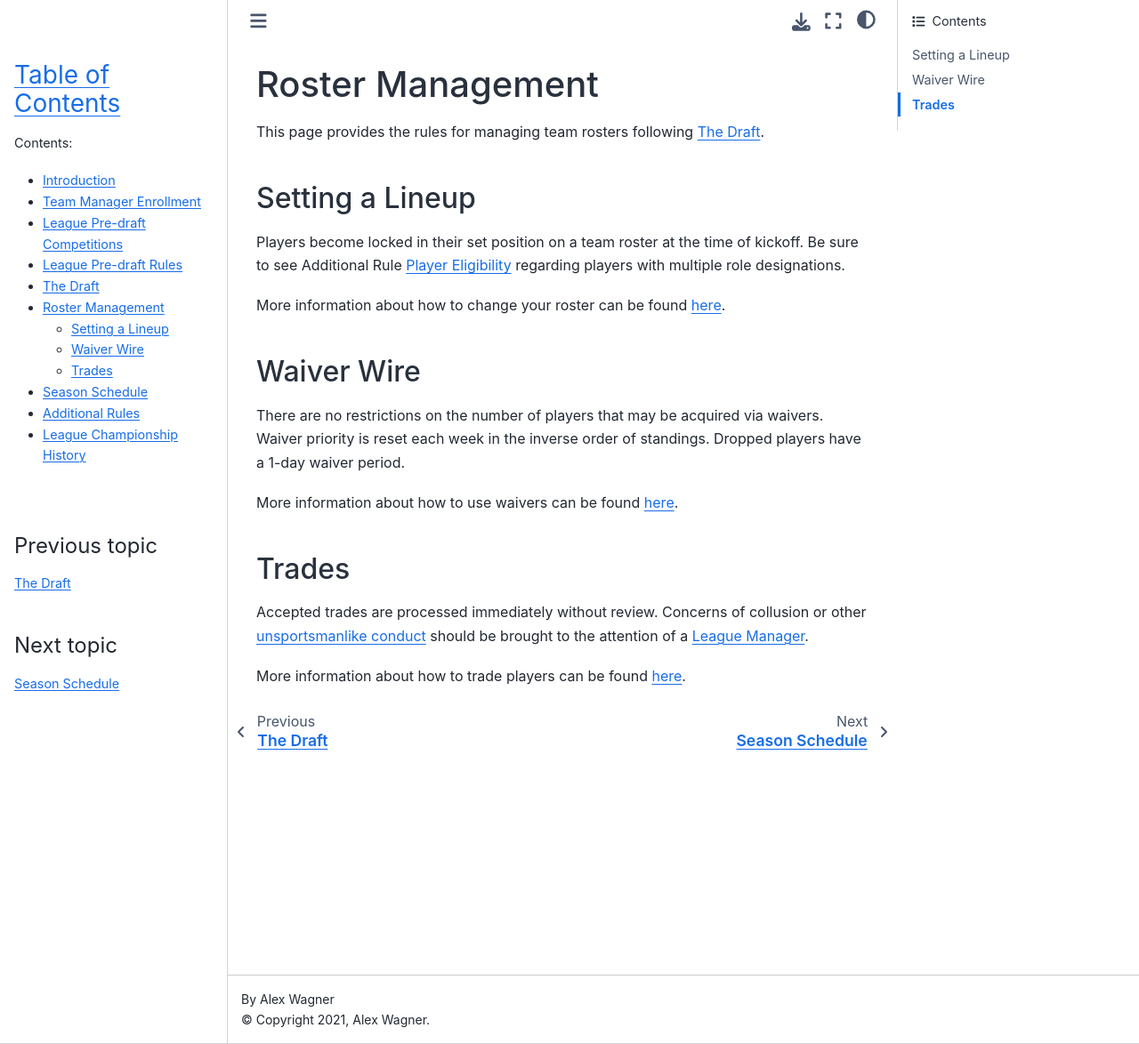
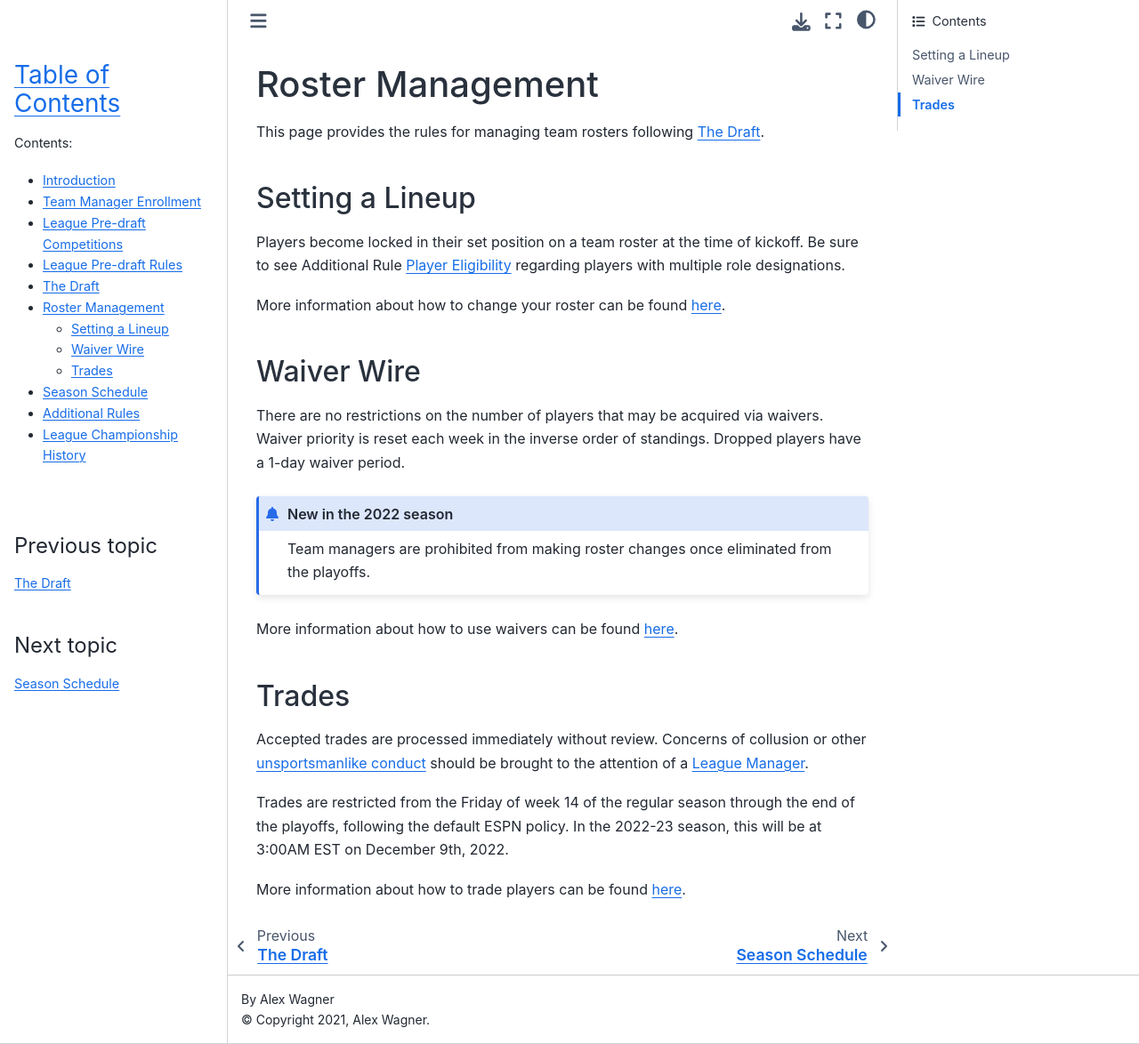
Before and after one commit to GenomicMedLab/fantasy-football-rulebook, a Sphinx documentation site: the page built from docs/roster.rst, in a window 1280 px wide and 1174 px high. Shown: the whole window at 89% size. Built offline with Sphinx 7.4.7 and the Sphinx Book theme 1.1.4, drawn with Linux system fonts in a browser that asks for light colours.

Commit message:
add 2022 details for waiver wire / trades

```diff
--- a/docs/roster.rst
+++ b/docs/roster.rst
@@ -18,6 +18,10 @@ There are no restrictions on the number of players that may be acquired via waiv
 Waiver priority is reset each week in the inverse order of standings. Dropped players
 have a 1-day waiver period.
 
+.. admonition:: New in the 2022 season
+
+   Team managers are prohibited from making roster changes once eliminated from the playoffs.
+
 More information about how to use waivers can be found `here <https://support.espn.com/hc/en-us/articles/360000036711-Claim-a-Player-Off-Waivers>`_.
 
 Trades
@@ -26,4 +30,8 @@ Accepted trades are processed immediately without review. Concerns of collusion
 :ref:`unsportsmanlike conduct <additional-rule-sportsmanship>` should be brought to the
 attention of a :ref:`lm`.
 
+Trades are restricted from the Friday of week 14 of the regular season through the end of
+the playoffs, following the default ESPN policy. In the 2022-23 season, this will be at
+3:00AM EST on December 9th, 2022.
+
 More information about how to trade players can be found `here <https://www.espn.com/fantasy/football/story/_/id/19541648/trading>`_.
```
